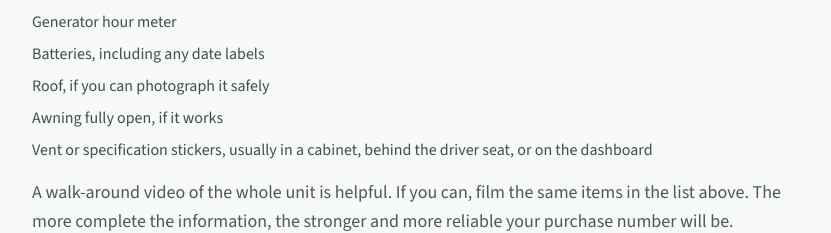
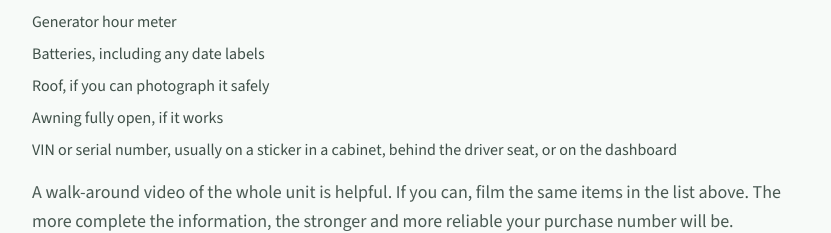
Before and after one commit to daledealerready/dealerready-rv, a Next.js app: page /we-buy in a window 1280 px wide. Shown: the part 1161-1394 px from the top of the page, without its empty margins (116-947 px from the left). Built offline with nearby package versions, Linux system fonts and the light colour scheme; no server answers.

Commit message:
Say VIN or serial number on the We Buy photo list
Replace the vent-sticker line with the VIN or serial number and where that sticker is usually found.

```diff
--- a/src/app/we-buy/page.tsx
+++ b/src/app/we-buy/page.tsx
@@ -77,7 +77,7 @@ export default function WeBuyPage() {
             <li>Batteries, including any date labels</li>
             <li>Roof, if you can photograph it safely</li>
             <li>Awning fully open, if it works</li>
-            <li>Vent or specification stickers, usually in a cabinet, behind the driver seat, or on the dashboard</li>
+            <li>VIN or serial number, usually on a sticker in a cabinet, behind the driver seat, or on the dashboard</li>
           </ul>
           <p className="mt-4 text-lg leading-relaxed text-ink/75">
             A walk-around video of the whole unit is helpful. If you can, film the same items in the list above. The more complete the information, the stronger and more reliable your purchase number will be.
```
